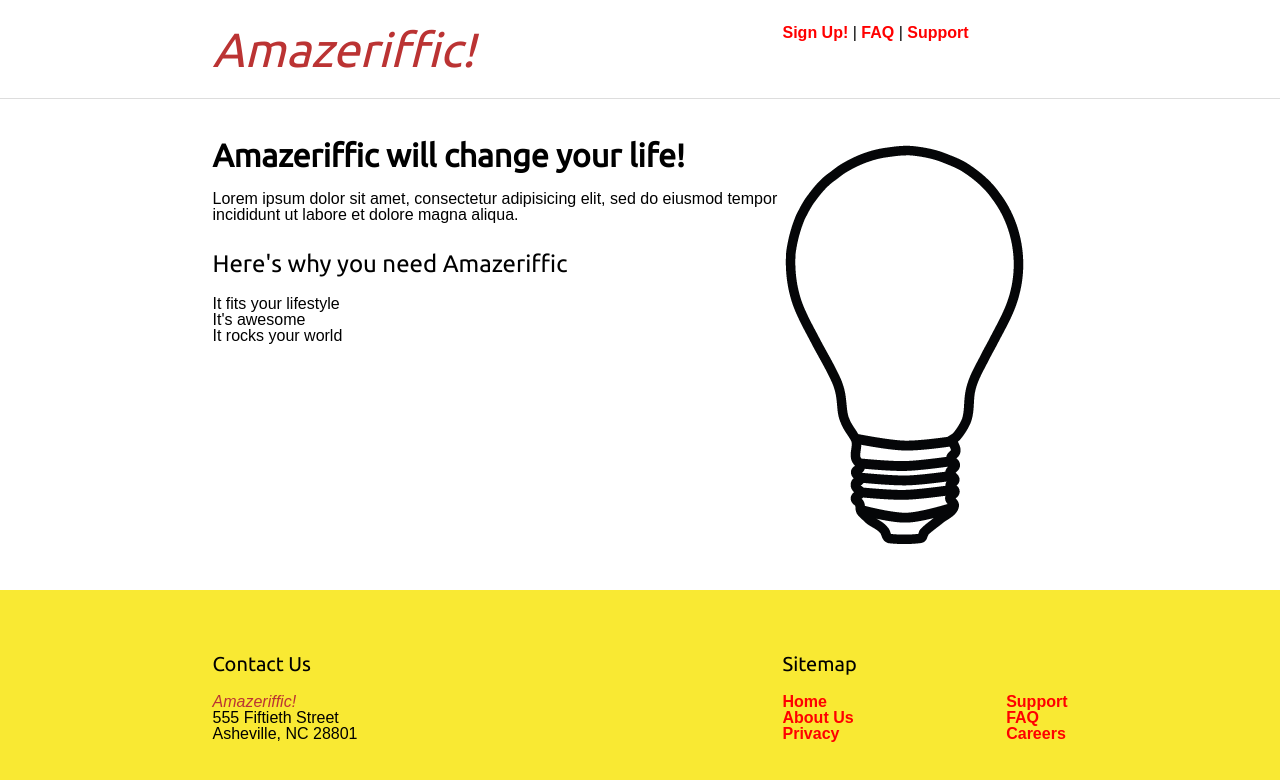
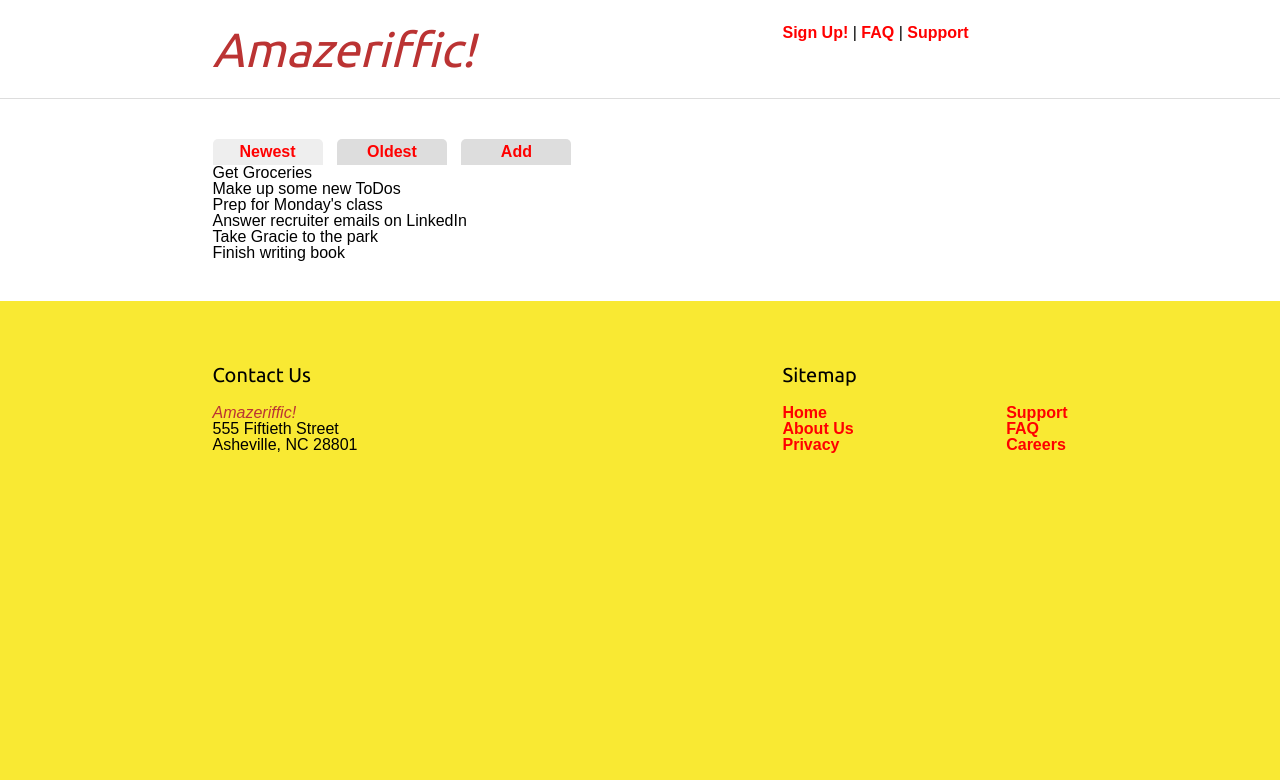
Before and after one commit to lhoerth/amazeriffic2, a plain HTML site: page index.html in a window 1280 px wide. Drawn offline with Linux system fonts and the light colour scheme; a web font is replaced by a local one.

Commit message:
Staged index.html and style.css

```diff
--- a/index.html
+++ b/index.html
@@ -22,19 +22,20 @@
 
 		<main>
 			<div class="container">
-				<div class="main-left">
-				<h2>Amazeriffic will change your life!</h2>
-				<p>Lorem ipsum dolor sit amet, consectetur adipisicing elit, sed do eiusmod tempor incididunt ut labore et dolore magna aliqua.</p>
-
-				<h3>Here's why you need Amazeriffic</h3>
-				<ul>
-					<li>It fits your lifestyle</li>
-					<li>It's awesome</li>
-					<li>It rocks your world</li>
-				</ul>
+				<div class="tabs">
+					<a href=""><span class="active">Newest</span></a>
+					<a href=""><span>Oldest</span></a>
+					<a href=""><span>Add</span></a>
 				</div>
-				<div class="rightbulb">
-					<img src="images/lightbulb.png" alt="an doodle of a light bulb">
+				<div class="content">
+					<ul>
+						<li>Get Groceries</li>
+						<li>Make up some new ToDos</li>
+						<li>Prep for Monday's class</li>
+						<li>Answer recruiter emails on LinkedIn</li>
+						<li>Take Gracie to the park</li>
+						<li>Finish writing book</li>
+					</ul>
 				</div>
 			</div>
 		</main>
--- a/style/style.css
+++ b/style/style.css
@@ -76,9 +76,18 @@ main {
 	padding: 40px;
 }
 
-.main-left {
-	float: left;
-	width: 570px;
+.tabs  a span{
+	display: inline-block;
+	border-radius: 5px 5px 0 0;
+	width: 100px;
+	margin-right: 10px;
+	text-align: center;
+	background: #ddd;
+	padding: 5px;
+}
+
+.tabs a span.active {
+	background: #eee;
 }
 
 
```
